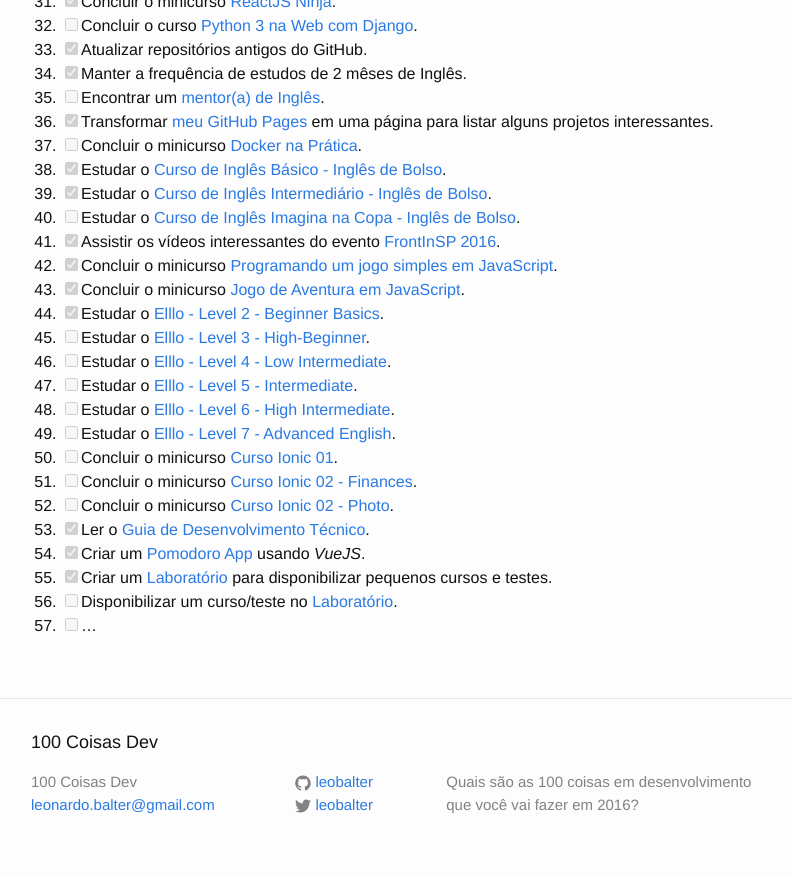
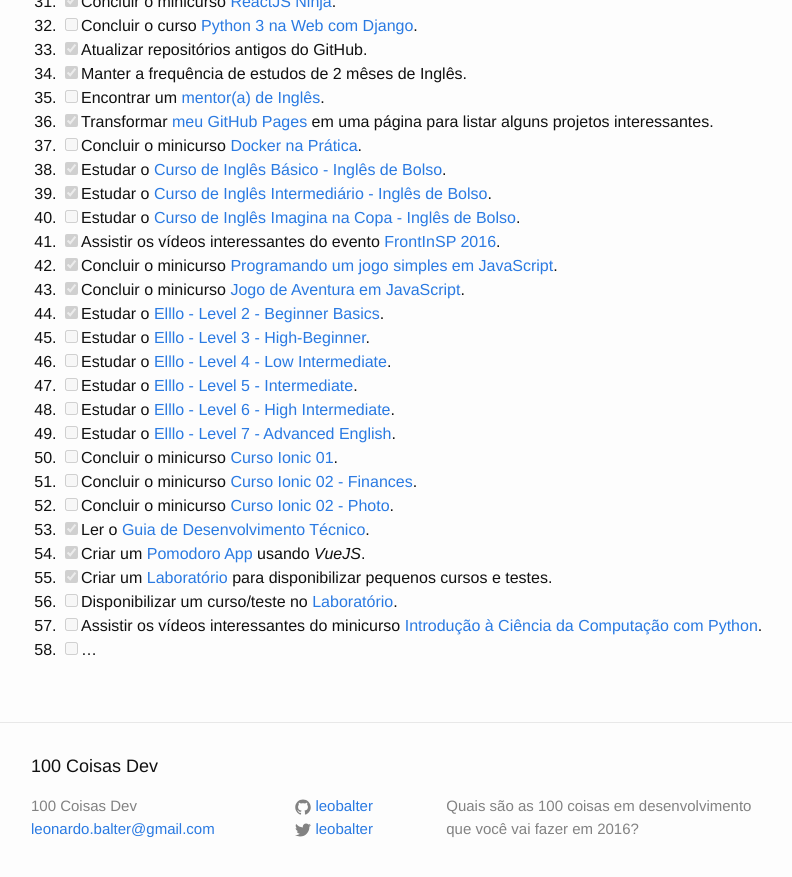
Before and after one commit to leobalter/100-coisas-dev, a Jekyll site: the page built from _posts/listas/2016-01-18-ftonato.markdown, in a window 1280 px wide and 900 px high, scrolled down 930 px. Shown: the top 877 px of the window, without its empty margins (239-1031 px from the left). Built offline with Jekyll 4.4.1, drawn with Linux system fonts in a browser that asks for light colours; comment, search, counter and statistics services are not loaded.

Commit message:
Adicionar os vídeos do minicurso de Introdução à Ciência da Computação

```diff
--- a/_posts/listas/2016-01-18-ftonato.markdown
+++ b/_posts/listas/2016-01-18-ftonato.markdown
@@ -61,4 +61,5 @@ categories: listas
 54. [x] Criar um [Pomodoro App](https://github.com/ftonato/pomodoro-app) usando *VueJS*.
 55. [x] Criar um [Laboratório](https://github.com/admcodelabschool) para disponibilizar pequenos cursos e testes.
 56. [ ] Disponibilizar um curso/teste no [Laboratório](https://github.com/admcodelabschool).
-57. [ ] ...
+57. [ ] Assistir os vídeos interessantes do minicurso [Introdução à Ciência da Computação com Python](https://www.youtube.com/playlist?list=PLcoJJSvnDgcKpOi_UeneTNTIVOigRQwcn).
+58. [ ] ...
```
